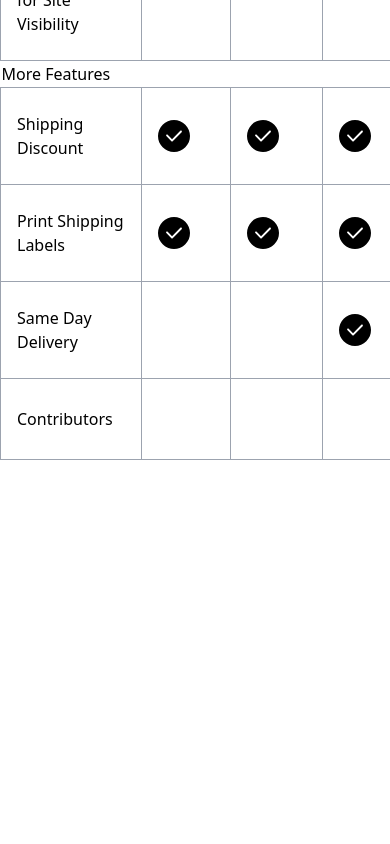
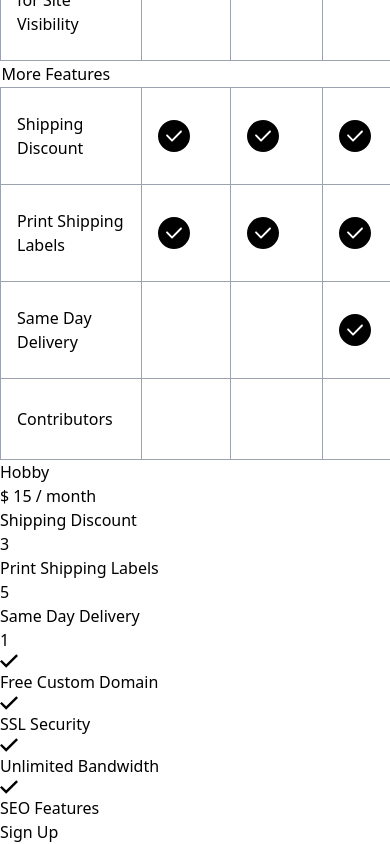
Before and after one commit to victor5743/pricing-table, a Vue app: page / in a window 390 px wide. Shown: the part 1025-1869 px from the top of the page. Before the commit the page ends 1485 px from the top, so only its background shows below. Built offline with nearby package versions, Linux system fonts and the light colour scheme; what vue-js-toggle-button would draw is missing.

Commit message:
MobileTable component added. Update README.md

```diff
--- /dev/null
+++ b/src/components/MobileTable.vue
@@ -0,0 +1,137 @@
+<template>
+	<div class="mx-32 mt-16 sm:hidden">
+		<div class="text-center border border-gray-400 text-">
+			<div class="bg-gray-300 p-4">
+				<div class="uppercase tracking-wide font-bold text-gray-700">Hobby</div>
+				<div class="mt-3">
+					<span class="text-lg">$</span>
+					<span class="font-bold text-4xl ml-1">
+						{{ !isMonthly ? plans.hobby.price.perYear : plans.hobby.price.perMonth }}
+					</span>
+					<span class="ml-2">/ month</span>
+				</div>
+				<div class="odd:bg-gray-200 even:bg-white flex px-3 py-4">
+					<div class="text-left w-3/5">Shipping Discount</div>
+					<div class="w-2/5">3</div>
+				</div>
+				<div class="odd:bg-gray-200 even:bg-white flex px-3 py-4">
+					<div class="text-left w-3/5">Print Shipping Labels</div>
+					<div class="w-2/5">5</div>
+				</div>
+				<div class="odd:bg-gray-200 even:bg-white flex px-3 py-4">
+					<div class="text-left w-3/5">Same Day Delivery</div>
+					<div class="w-2/5">1</div>
+				</div>
+				<div class="odd:bg-gray-200 even:bg-white px-3 py-4">
+					<ul>
+						<li class="flex items-center mb-4">
+							<svg
+								id="Capa_1"
+								enable-background="new 0 0 515.556 515.556"
+								height="18"
+								viewBox="0 0 515.556 515.556"
+								width="18"
+								xmlns="http://www.w3.org/2000/svg"
+							>
+								<path
+									d="m0 274.226 176.549 176.886 339.007-338.672-48.67-47.997-290.337 290-128.553-128.552z"
+								/>
+							</svg>
+							<span class="ml-2">Free Custom Domain</span>
+						</li>
+						<li class="flex items-center mb-4">
+							<svg
+								id="Capa_1"
+								enable-background="new 0 0 515.556 515.556"
+								height="18"
+								viewBox="0 0 515.556 515.556"
+								width="18"
+								xmlns="http://www.w3.org/2000/svg"
+							>
+								<path
+									d="m0 274.226 176.549 176.886 339.007-338.672-48.67-47.997-290.337 290-128.553-128.552z"
+								/>
+							</svg>
+							<span class="ml-2">SSL Security</span>
+						</li>
+						<li class="flex items-center mb-4">
+							<svg
+								id="Capa_1"
+								enable-background="new 0 0 515.556 515.556"
+								height="18"
+								viewBox="0 0 515.556 515.556"
+								width="18"
+								xmlns="http://www.w3.org/2000/svg"
+							>
+								<path
+									d="m0 274.226 176.549 176.886 339.007-338.672-48.67-47.997-290.337 290-128.553-128.552z"
+								/>
+							</svg>
+							<span class="ml-2">Unlimited Bandwidth</span>
+						</li>
+						<li class="flex items-center">
+							<svg
+								id="Capa_1"
+								enable-background="new 0 0 515.556 515.556"
+								height="18"
+								viewBox="0 0 515.556 515.556"
+								width="18"
+								xmlns="http://www.w3.org/2000/svg"
+							>
+								<path
+									d="m0 274.226 176.549 176.886 339.007-338.672-48.67-47.997-290.337 290-128.553-128.552z"
+								/>
+							</svg>
+							<span class="ml-2">SEO Features</span>
+						</li>
+					</ul>
+				</div>
+				<div class="odd:bg-gray-200 even:bg-white flex px-3 py-4">
+					<div class="mx-auto">
+						<a
+							class="bg-blue-500 hover:bg-blue-700 text-white inline-block rounded w-64 px-4 py-2"
+							href="#"
+							>Sign Up</a
+						>
+					</div>
+				</div>
+			</div>
+		</div>
+	</div>
+</template>
+
+<script>
+export default {
+	data() {
+		return {
+			isMonthly: false,
+			plans: {
+				hobby: {
+					price: {
+						perYear: 15,
+						perMonth: 20,
+					},
+				},
+				growth: {
+					price: {
+						perYear: 25,
+						perMonth: 30,
+					},
+				},
+				business: {
+					price: {
+						perYear: 50,
+						perMonth: 60,
+					},
+				},
+				enterprise: {
+					price: {
+						perYear: 90,
+						perMonth: 120,
+					},
+				},
+			},
+		};
+	},
+};
+</script>
--- a/src/components/Table.vue
+++ b/src/components/Table.vue
@@ -1,19 +1,25 @@
 <template>
 	<div>
-		<table class="w-full">
+		<!-- Desktop table -->
+		<table class="w-full hidden sm:block">
 			<Thead />
 			<Tbody />
 		</table>
+
+		<!-- Mobile table -->
+		<MobileTable />
 	</div>
 </template>
 
 <script>
 import Thead from './Thead';
 import Tbody from './Tbody';
+import MobileTable from './MobileTable';
 
 export default {
 	components: {
 		Thead,
+		MobileTable,
 		Tbody,
 	},
 };
```
Also changed, not shown: src/assets/preview.jpg (added), 1 other file (tests, documents, lock files or other folders).
